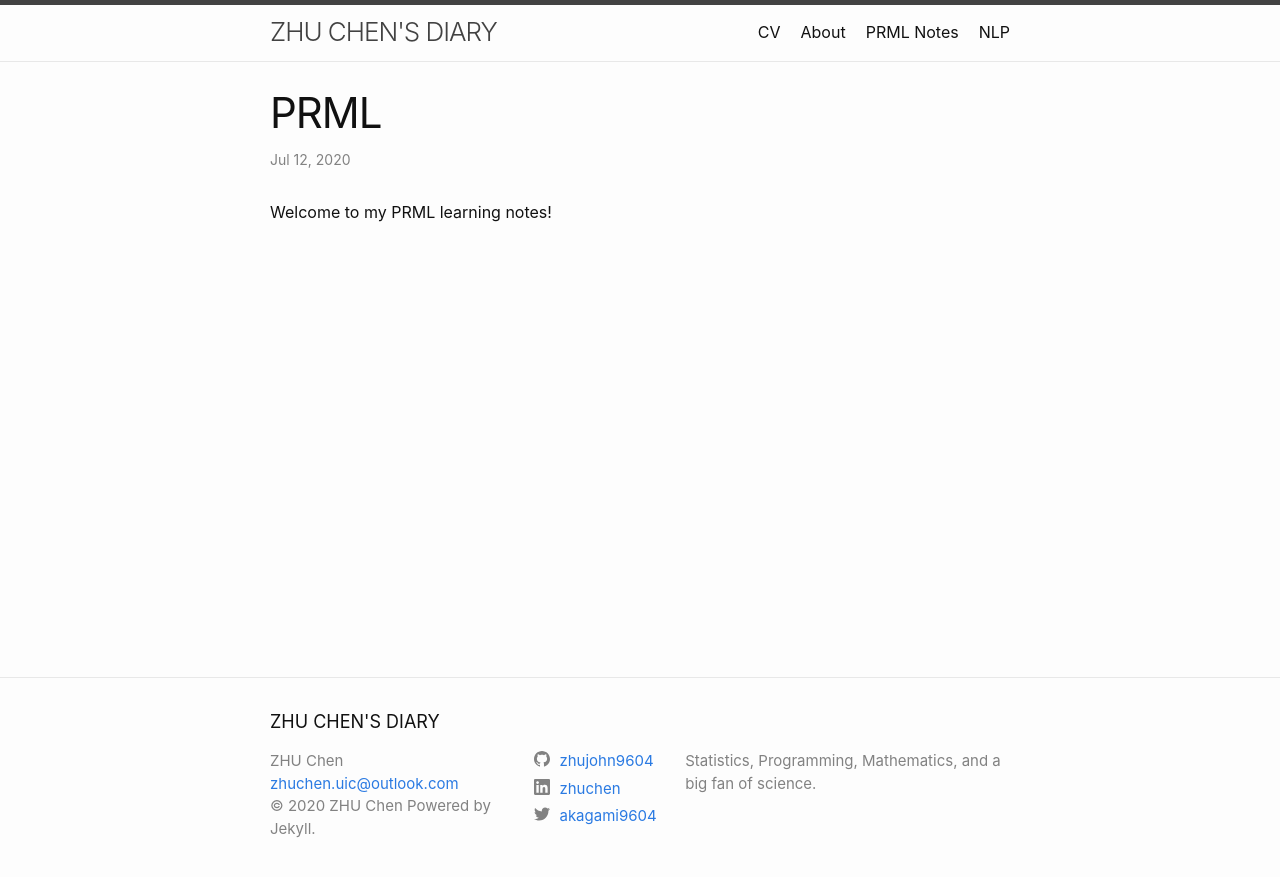
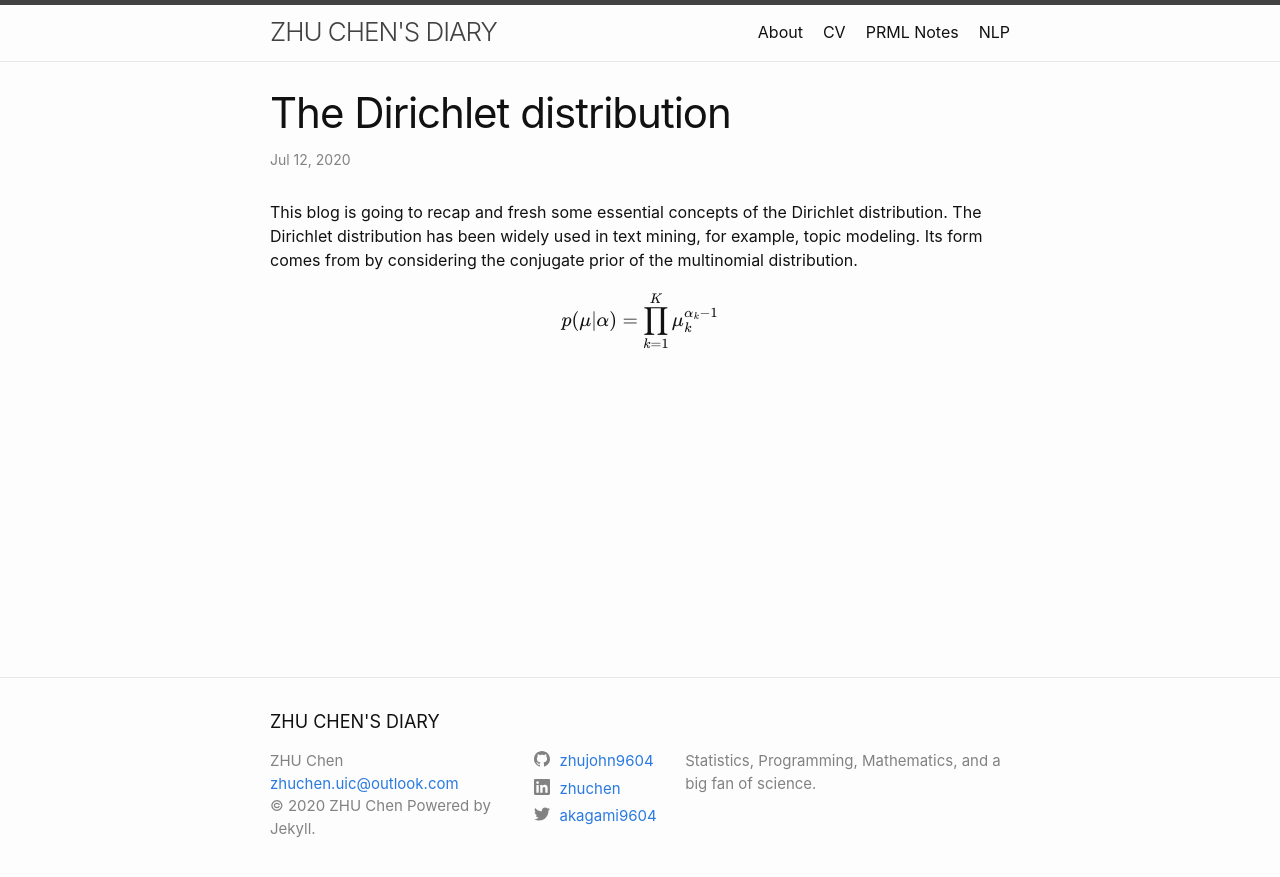
Before and after one commit to zhujohn9604/zhuchen, a Jekyll site: the page built from PRML_notes/_posts/2020-7-12-PRML-Notes.md, in a window 1280 px wide. Shown: the top 877 px of the page. Built offline with Jekyll 4.4.1, drawn with Linux system fonts in a browser that asks for light colours; formulas are drawn with MathJax 3.

```diff
--- a/PRML_notes/_posts/2020-7-12-PRML-Notes.md
+++ b/PRML_notes/_posts/2020-7-12-PRML-Notes.md
@@ -1,7 +1,10 @@
 ---
 layout: post
-title:  "PRML"
+title:  "The Dirichlet distribution"
 date:   2020-07-12 14:36:24 +0900
 category: PRML
 ---
-Welcome to my PRML learning notes!
+This blog is going to recap and fresh some essential concepts of the Dirichlet distribution. The Dirichlet distribution has been widely used in text mining, for example, topic modeling. Its form comes from by considering the conjugate prior of the multinomial distribution.
+\begin{equation}
+p(\mathbb{\mu}|\alpha) = \prod_{k=1}^{K} \mu_{k}^{\alpha_k -1}
+\end{equation}
--- a/_config.yml
+++ b/_config.yml
@@ -31,7 +31,7 @@ github_username:  zhujohn9604
 author: ZHU Chen
 copyright: "ZHU Chen"
 linkedin_username: chen-zhu-0304251b2
-googlescholar_username: R2VUf7YAAAAJ
+#googlescholar_username: R2VUf7YAAAAJ
 
 
 # Build settings
```
Also changed, not shown: About.md (added, +11 -0 lines), _layouts/default.html (+19 -0 lines), about.markdown (deleted, +0 -18 lines), NLP/_drafts/2020-7-12-PRML-Notes.md (renamed from NLP/_posts/2020-7-12-PRML-Notes.md), _drafts/2020-07-11-my-post.md (renamed from _posts/2020-07-11-my-post.md), _drafts/2020-07-11-welcome-to-jekyll.markdown (renamed from _posts/2020-07-11-welcome-to-jekyll.markdown), 1 other file.
